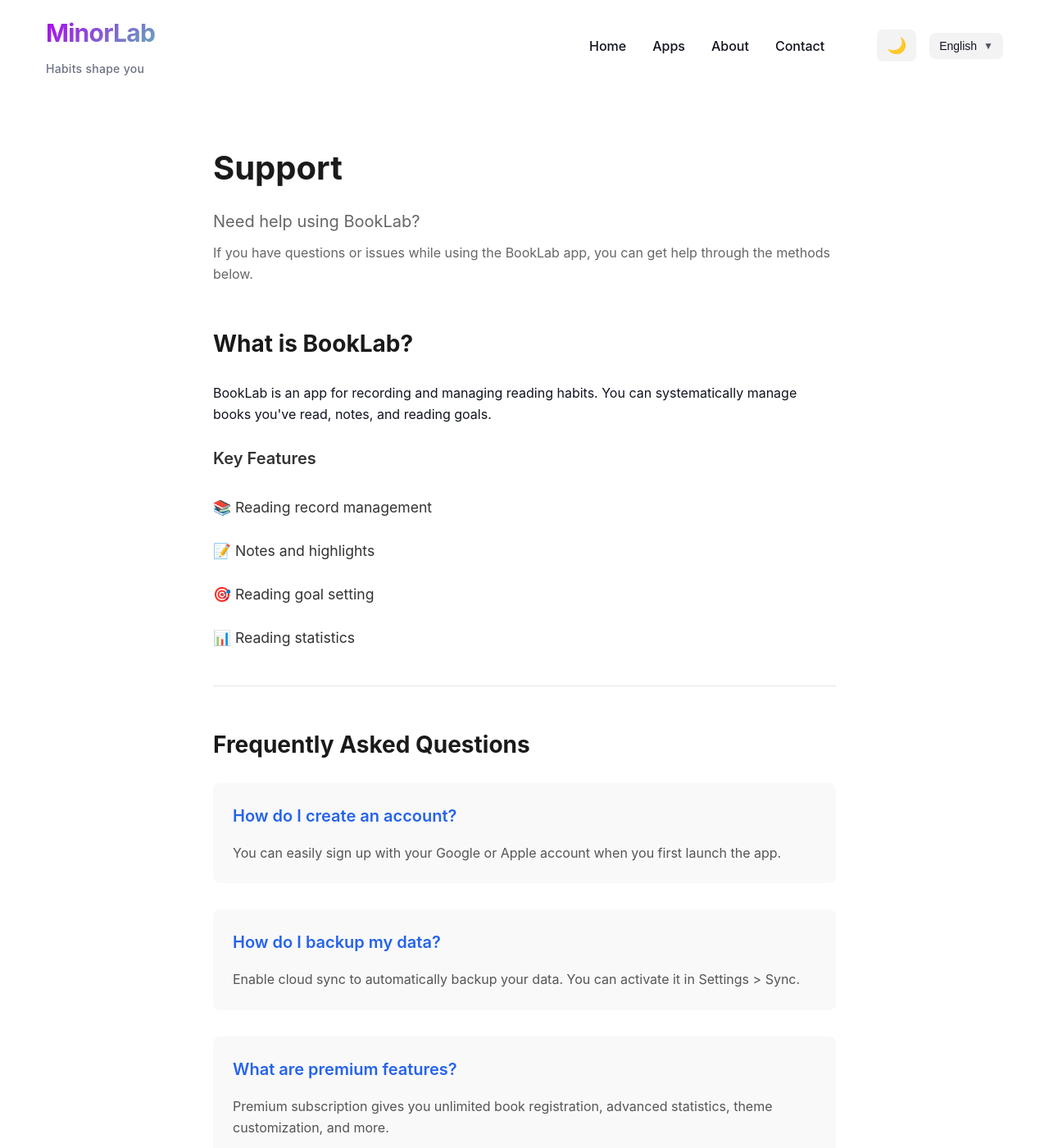
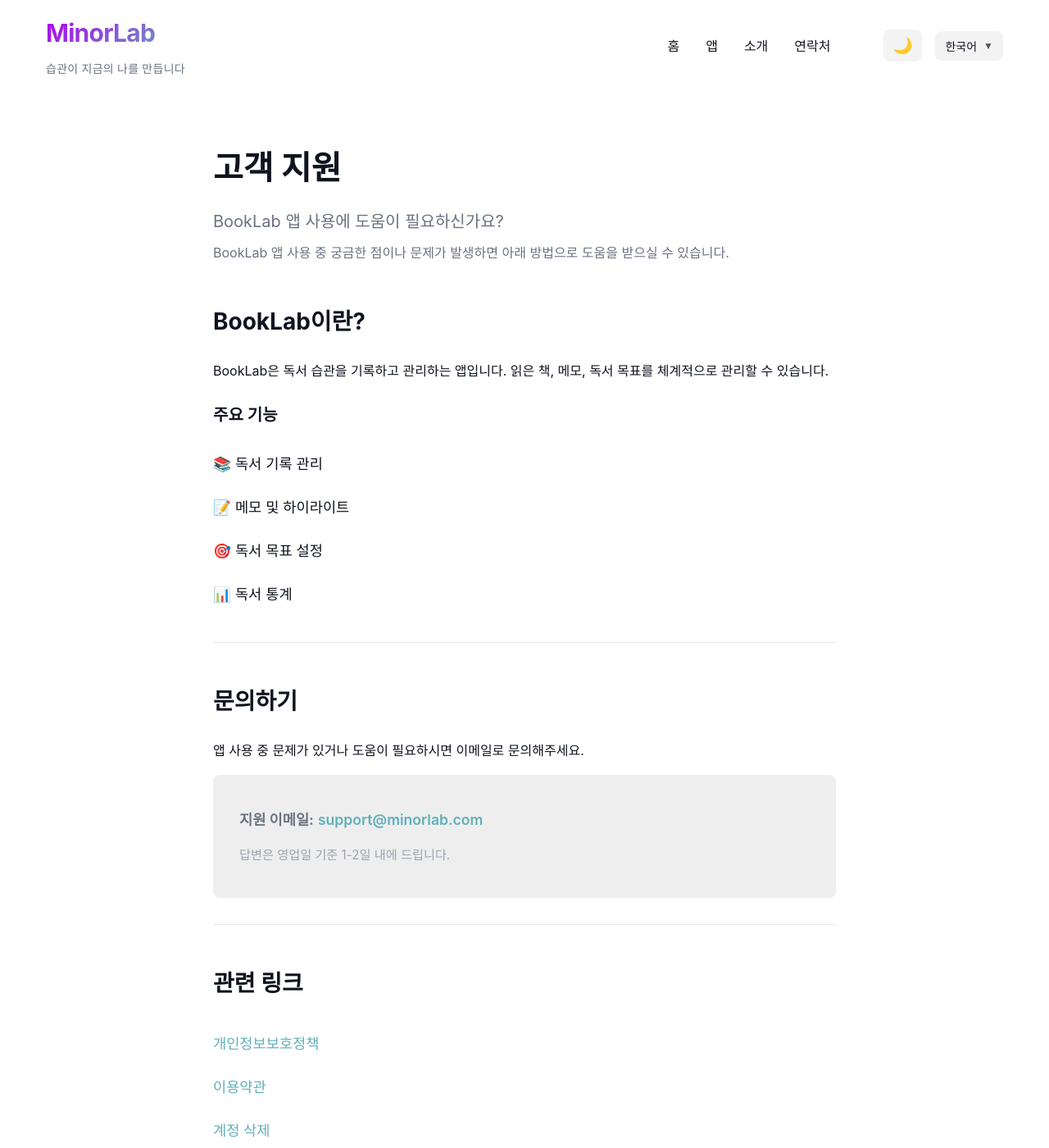
Before and after one commit to minor-laboratory/minorlab_home, a Jekyll site: the page built from booklab/support.html, in a window 1280 px wide and 1400 px high. Shown: the whole window at 82% size. Built offline with Jekyll 4.4.1, drawn with Linux system fonts in a browser that asks for light colours; some web fonts are replaced; some of the changed text lies outside the part shown.

Commit message:
feat: BookLab Support 페이지 추가 및 구조 개선
- 앱별 support 페이지 구조로 변경 (/booklab/support.html)
- FAQ 섹션 제거 (App Store 요구사항에 필수 아님)
- 지원 이메일 변경: danny@minorlab.com → support@minorlab.com
- 하드코딩 색상을 CSS 변수로 변경 (테마 시스템 활용)
- 한국어/영어 support 페이지 추가

🤖 Generated with [Claude Code](https://claude.com/claude-code)

Co-Authored-By: Claude <noreply@anthropic.com>

```diff
--- a/_config.yml
+++ b/_config.yml
@@ -66,7 +66,7 @@ defaults:
       layout: "app"
 
 # Site data
-email: danny@minorlab.com
+email: support@minorlab.com
 company_name: MinorLab
 tagline:
   ko: "습관이 지금의 나를 만듭니다"
--- a/_data/translations.yml
+++ b/_data/translations.yml
@@ -78,13 +78,13 @@ ko:
     faq_q1: "계정은 어떻게 만드나요?"
     faq_a1: "앱 첫 실행 시 Google 또는 Apple 계정으로 간편하게 가입할 수 있습니다."
     faq_q2: "데이터는 어떻게 백업하나요?"
-    faq_a2: "클라우드 동기화를 활성화하면 자동으로 백업됩니다. 설정 > 동기화에서 활성화할 수 있습니다."
+    faq_a2: "로그인 시 자동으로 클라우드에 백업됩니다. 프리미엄 구독 시 무제한 클라우드 동기화를 사용할 수 있습니다."
     faq_q3: "프리미엄 기능은 무엇인가요?"
-    faq_a3: "프리미엄 구독 시 무제한 책 등록, 고급 통계, 테마 변경 등의 기능을 사용할 수 있습니다."
+    faq_a3: "무제한 클라우드 동기화, 고급 독서 통계, 데이터 내보내기, 프리미엄 테마, 광고 제거 등의 기능을 사용할 수 있습니다."
     faq_q4: "계정을 삭제하려면 어떻게 하나요?"
-    faq_a4: "앱 내 설정 > 계정 관리 > 회원 탈퇴에서 삭제할 수 있습니다."
+    faq_a4: "앱 내 더보기 탭 > 프로필 > 회원 탈퇴 메뉴에서 삭제할 수 있습니다."
     contact_title: "문의하기"
-    contact_description: "위 FAQ로 해결되지 않는 문제가 있다면 이메일로 문의해주세요."
+    contact_description: "앱 사용 중 문제가 있거나 도움이 필요하시면 이메일로 문의해주세요."
     contact_email: "지원 이메일"
     contact_response_time: "답변은 영업일 기준 1-2일 내에 드립니다."
     related_links_title: "관련 링크"
@@ -246,13 +246,13 @@ en:
     faq_q1: "How do I create an account?"
     faq_a1: "You can easily sign up with your Google or Apple account when you first launch the app."
     faq_q2: "How do I backup my data?"
-    faq_a2: "Enable cloud sync to automatically backup your data. You can activate it in Settings > Sync."
+    faq_a2: "Data is automatically backed up to the cloud when you log in. Premium subscription provides unlimited cloud sync."
     faq_q3: "What are premium features?"
-    faq_a3: "Premium subscription gives you unlimited book registration, advanced statistics, theme customization, and more."
+    faq_a3: "Unlimited cloud sync, advanced reading statistics, data export, premium themes, ad-free experience, and more."
     faq_q4: "How do I delete my account?"
-    faq_a4: "You can delete your account in Settings > Account Management > Account Withdrawal in the app."
+    faq_a4: "Go to More tab > Profile > Account Withdrawal menu in the app."
     contact_title: "Contact Us"
-    contact_description: "If you have issues not resolved by the FAQ above, please contact us via email."
+    contact_description: "If you need help or have questions while using the app, please contact us via email."
     contact_email: "Support Email"
     contact_response_time: "We typically respond within 1-2 business days."
     related_links_title: "Related Links"
--- a/en/support.html
+++ b/booklab/support.html
@@ -1,8 +1,8 @@
 ---
 layout: default
-lang: en
-title: "Support"
-description: "BookLab app support - User guide, FAQ, and contact information"
+lang: ko
+title: "고객 지원"
+description: "BookLab 앱 고객 지원 - 사용 가이드, FAQ, 문의 방법"
 ---
 
 {%- assign t = site.data.translations[page.lang] -%}
@@ -27,31 +27,6 @@ description: "BookLab app support - User guide, FAQ, and contact information"
       </ul>
     </div>
 
-    <!-- FAQ -->
-    <div class="section faq">
-      <h2>{{ t.support.faq_title }}</h2>
-
-      <div class="faq-item">
-        <h3>{{ t.support.faq_q1 }}</h3>
-        <p>{{ t.support.faq_a1 }}</p>
-      </div>
-
-      <div class="faq-item">
-        <h3>{{ t.support.faq_q2 }}</h3>
-        <p>{{ t.support.faq_a2 }}</p>
-      </div>
-
-      <div class="faq-item">
-        <h3>{{ t.support.faq_q3 }}</h3>
-        <p>{{ t.support.faq_a3 }}</p>
-      </div>
-
-      <div class="faq-item">
-        <h3>{{ t.support.faq_q4 }}</h3>
-        <p>{{ t.support.faq_a4 }}</p>
-      </div>
-    </div>
-
     <!-- Contact -->
     <div class="section contact-support">
       <h2>{{ t.support.contact_title }}</h2>
@@ -67,9 +42,9 @@ description: "BookLab app support - User guide, FAQ, and contact information"
     <div class="section related-links">
       <h2>{{ t.support.related_links_title }}</h2>
       <ul class="links-list">
-        <li><a href="/en/privacy.html">{{ t.support.link_privacy }}</a></li>
-        <li><a href="/en/terms.html">{{ t.support.link_terms }}</a></li>
-        <li><a href="/en/account-deletion.html">{{ t.support.link_account_deletion }}</a></li>
+        <li><a href="/privacy.html">{{ t.support.link_privacy }}</a></li>
+        <li><a href="/terms.html">{{ t.support.link_terms }}</a></li>
+        <li><a href="/account-deletion.html">{{ t.support.link_account_deletion }}</a></li>
       </ul>
     </div>
   </div>
@@ -90,25 +65,25 @@ description: "BookLab app support - User guide, FAQ, and contact information"
   font-size: 2.5rem;
   font-weight: bold;
   margin-bottom: 1rem;
-  color: #1a1a1a;
+  color: var(--text-primary);
 }
 
 .support .subtitle {
   font-size: 1.25rem;
-  color: #666;
+  color: var(--text-secondary);
   margin-bottom: 0.5rem;
 }
 
 .support .description {
   font-size: 1rem;
-  color: #666;
+  color: var(--text-secondary);
   margin-bottom: 3rem;
 }
 
 .support .section {
   margin-bottom: 3rem;
   padding-bottom: 2rem;
-  border-bottom: 1px solid #e5e5e5;
+  border-bottom: 1px solid var(--border-color);
 }
 
 .support .section:last-child {
@@ -119,7 +94,7 @@ description: "BookLab app support - User guide, FAQ, and contact information"
   font-size: 1.75rem;
   font-weight: bold;
   margin-bottom: 1.5rem;
-  color: #1a1a1a;
+  color: var(--text-primary);
 }
 
 .support h3 {
@@ -127,7 +102,7 @@ description: "BookLab app support - User guide, FAQ, and contact information"
   font-weight: 600;
   margin-top: 1.5rem;
   margin-bottom: 0.75rem;
-  color: #333;
+  color: var(--text-primary);
 }
 
 .support .features-list {
@@ -139,32 +114,13 @@ description: "BookLab app support - User guide, FAQ, and contact information"
 .support .features-list li {
   padding: 0.75rem 0;
   font-size: 1.1rem;
-  color: #333;
-}
-
-.support .faq-item {
-  margin-bottom: 2rem;
-  padding: 1.5rem;
-  background-color: #f9f9f9;
-  border-radius: 8px;
-}
-
-.support .faq-item h3 {
-  margin-top: 0;
-  margin-bottom: 1rem;
-  color: #2563eb;
-}
-
-.support .faq-item p {
-  margin: 0;
-  color: #555;
-  line-height: 1.6;
+  color: var(--text-primary);
 }
 
 .support .contact-info {
-  background-color: #f0f7ff;
+  background-color: var(--bg-tertiary);
   padding: 2rem;
-  border-radius: 8px;
+  border-radius: var(--radius);
   margin-top: 1rem;
 }
 
@@ -174,7 +130,7 @@ description: "BookLab app support - User guide, FAQ, and contact information"
 }
 
 .support .contact-info a {
-  color: #2563eb;
+  color: var(--info-color);
   text-decoration: none;
   font-weight: 600;
 }
@@ -185,7 +141,7 @@ description: "BookLab app support - User guide, FAQ, and contact information"
 
 .support .contact-info .note {
   font-size: 0.95rem;
-  color: #666;
+  color: var(--text-muted);
   margin-top: 1rem;
 }
 
@@ -199,7 +155,7 @@ description: "BookLab app support - User guide, FAQ, and contact information"
 }
 
 .support .links-list a {
-  color: #2563eb;
+  color: var(--info-color);
   text-decoration: none;
   font-size: 1.1rem;
   font-weight: 500;
--- a/support.html
+++ b/en/booklab/support.html
@@ -27,31 +27,6 @@ description: "BookLab 앱 고객 지원 - 사용 가이드, FAQ, 문의 방법"
       </ul>
     </div>
 
-    <!-- FAQ -->
-    <div class="section faq">
-      <h2>{{ t.support.faq_title }}</h2>
-
-      <div class="faq-item">
-        <h3>{{ t.support.faq_q1 }}</h3>
-        <p>{{ t.support.faq_a1 }}</p>
-      </div>
-
-      <div class="faq-item">
-        <h3>{{ t.support.faq_q2 }}</h3>
-        <p>{{ t.support.faq_a2 }}</p>
-      </div>
-
-      <div class="faq-item">
-        <h3>{{ t.support.faq_q3 }}</h3>
-        <p>{{ t.support.faq_a3 }}</p>
-      </div>
-
-      <div class="faq-item">
-        <h3>{{ t.support.faq_q4 }}</h3>
-        <p>{{ t.support.faq_a4 }}</p>
-      </div>
-    </div>
-
     <!-- Contact -->
     <div class="section contact-support">
       <h2>{{ t.support.contact_title }}</h2>
@@ -67,9 +42,9 @@ description: "BookLab 앱 고객 지원 - 사용 가이드, FAQ, 문의 방법"
     <div class="section related-links">
       <h2>{{ t.support.related_links_title }}</h2>
       <ul class="links-list">
-        <li><a href="/privacy.html">{{ t.support.link_privacy }}</a></li>
-        <li><a href="/terms.html">{{ t.support.link_terms }}</a></li>
-        <li><a href="/account-deletion.html">{{ t.support.link_account_deletion }}</a></li>
+        <li><a href="/en/privacy.html">{{ t.support.link_privacy }}</a></li>
+        <li><a href="/en/terms.html">{{ t.support.link_terms }}</a></li>
+        <li><a href="/en/account-deletion.html">{{ t.support.link_account_deletion }}</a></li>
       </ul>
     </div>
   </div>
@@ -90,25 +65,25 @@ description: "BookLab 앱 고객 지원 - 사용 가이드, FAQ, 문의 방법"
   font-size: 2.5rem;
   font-weight: bold;
   margin-bottom: 1rem;
-  color: #1a1a1a;
+  color: var(--text-primary);
 }
 
 .support .subtitle {
   font-size: 1.25rem;
-  color: #666;
+  color: var(--text-secondary);
   margin-bottom: 0.5rem;
 }
 
 .support .description {
   font-size: 1rem;
-  color: #666;
+  color: var(--text-secondary);
   margin-bottom: 3rem;
 }
 
 .support .section {
   margin-bottom: 3rem;
   padding-bottom: 2rem;
-  border-bottom: 1px solid #e5e5e5;
+  border-bottom: 1px solid var(--border-color);
 }
 
 .support .section:last-child {
@@ -119,7 +94,7 @@ description: "BookLab 앱 고객 지원 - 사용 가이드, FAQ, 문의 방법"
   font-size: 1.75rem;
   font-weight: bold;
   margin-bottom: 1.5rem;
-  color: #1a1a1a;
+  color: var(--text-primary);
 }
 
 .support h3 {
@@ -127,7 +102,7 @@ description: "BookLab 앱 고객 지원 - 사용 가이드, FAQ, 문의 방법"
   font-weight: 600;
   margin-top: 1.5rem;
   margin-bottom: 0.75rem;
-  color: #333;
+  color: var(--text-primary);
 }
 
 .support .features-list {
@@ -139,32 +114,13 @@ description: "BookLab 앱 고객 지원 - 사용 가이드, FAQ, 문의 방법"
 .support .features-list li {
   padding: 0.75rem 0;
   font-size: 1.1rem;
-  color: #333;
-}
-
-.support .faq-item {
-  margin-bottom: 2rem;
-  padding: 1.5rem;
-  background-color: #f9f9f9;
-  border-radius: 8px;
-}
-
-.support .faq-item h3 {
-  margin-top: 0;
-  margin-bottom: 1rem;
-  color: #2563eb;
-}
-
-.support .faq-item p {
-  margin: 0;
-  color: #555;
-  line-height: 1.6;
+  color: var(--text-primary);
 }
 
 .support .contact-info {
-  background-color: #f0f7ff;
+  background-color: var(--bg-tertiary);
   padding: 2rem;
-  border-radius: 8px;
+  border-radius: var(--radius);
   margin-top: 1rem;
 }
 
@@ -174,7 +130,7 @@ description: "BookLab 앱 고객 지원 - 사용 가이드, FAQ, 문의 방법"
 }
 
 .support .contact-info a {
-  color: #2563eb;
+  color: var(--info-color);
   text-decoration: none;
   font-weight: 600;
 }
@@ -185,7 +141,7 @@ description: "BookLab 앱 고객 지원 - 사용 가이드, FAQ, 문의 방법"
 
 .support .contact-info .note {
   font-size: 0.95rem;
-  color: #666;
+  color: var(--text-muted);
   margin-top: 1rem;
 }
 
@@ -199,7 +155,7 @@ description: "BookLab 앱 고객 지원 - 사용 가이드, FAQ, 문의 방법"
 }
 
 .support .links-list a {
-  color: #2563eb;
+  color: var(--info-color);
   text-decoration: none;
   font-size: 1.1rem;
   font-weight: 500;
```
Also changed, not shown: other parts of en/booklab/support.html (+3 -3 lines).
